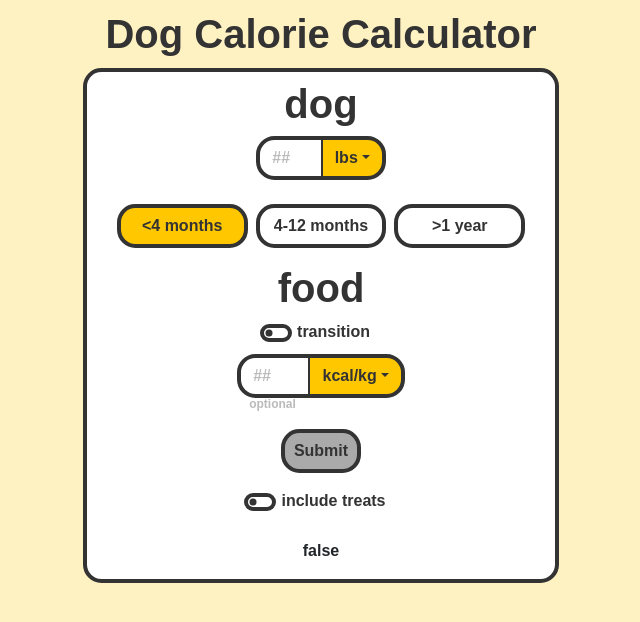
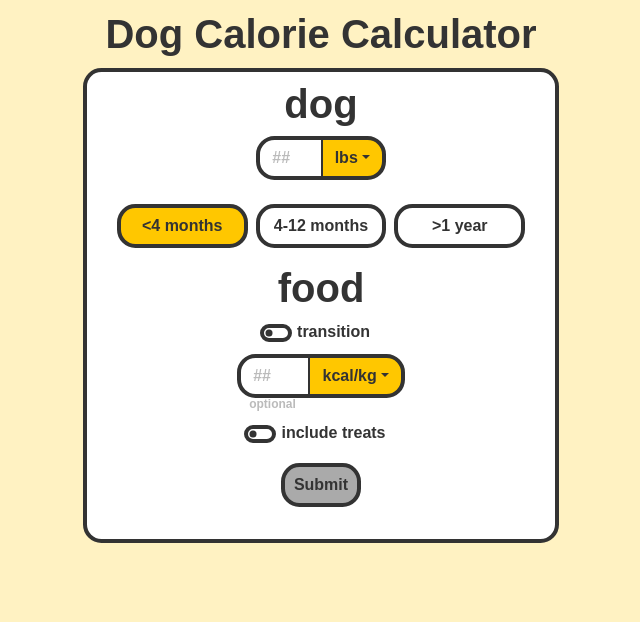
Before and after one commit to Naksp/PupCalCalc, a React (Create React App) app: page / in a window 1280 px wide. Shown: the top 622 px of the page, without its empty margins (319-959 px from the left). Built offline with nearby package versions, Linux system fonts and the light colour scheme; a web font is replaced by a local one.

Commit message:
undo some stuff and remove input outline

```diff
--- a/src/App.scss
+++ b/src/App.scss
@@ -53,6 +53,11 @@ h1 {
 #app-container {
   max-width: 500px;
   border: $color-outline;
+}
+
+// Removes blue outline on inputs
+input:focus {
+  box-shadow: none !important;
 }
 
 ul {
--- a/src/App.tsx
+++ b/src/App.tsx
@@ -26,28 +26,6 @@ function App() {
   const [finalFoodTransitionData, setFinalFoodTransitionData] = useState<string[]>([]);
 
   const [submitEnabled, setSubmitEnabled] = useState<boolean>(false);
-
-  const[updateRequested, setUpdateRequested] = useState<boolean>(false);
-
-  // const handleCaloriesChange = (calories: CaloriePair) => {
-  //   setCalories(calories);
-  //   setCaloriesMin(min);
-  //   setCaloriesMax(max);
-  // };
-
-  useEffect(() => {
-    if (!updateRequested) {
-      return;
-    }
-
-    setFinalCaloriesResult(caloriesResult);
-    setFinalFoodResult(foodResult);
-    setFinalFoodTransitionData(foodTransitionData);
-    setFinalTreatsResult(includeTreats ? treatsResult : '');
-
-    setUpdateRequested(false);
-
-  }, [foodResult, treatsResult]);
 
   const handleSubmit = async (e?: React.FormEvent<HTMLFormElement>) => {
     e?.preventDefault();
@@ -86,16 +64,16 @@ function App() {
               />
 
 
-              <button type='submit' id='submitButton' className='border-standard mb-3' disabled={!submitEnabled}>Submit</button>
-
-              <Row id="treat-switch-container" className="custom-switch-container mb-2">
+              <Row id="treat-switch-container" className="custom-switch-container mb-3">
                 <Form.Switch
                   checked={includeTreats}
-                  onChange={() => {setIncludeTreats(!includeTreats); setUpdateRequested(updateRequested => !updateRequested);}}
+                  onChange={() => setIncludeTreats(!includeTreats)}
                   className="custom-switch"
                   id="treat-switch"
                   label="include treats" />
               </Row>
+
+              <button type='submit' id='submitButton' className='border-standard mb-3' disabled={!submitEnabled}>Submit</button>
 
             </Form>
 
@@ -111,7 +89,6 @@ function App() {
               <h1 id="treat-result" className='mb-3'>{finalTreatsResult}</h1>
             ) : null
             }
-            {updateRequested ? <p>true</p> : <p>false</p>}
           </Row>
         </Card>
       </Container>
--- a/src/food-group.tsx
+++ b/src/food-group.tsx
@@ -209,7 +209,7 @@ function FoodGroup(props: {
           </Col>
         </Row>
       ) : (
-        <Row className='justify-content-center mb-3'>
+        <Row className='justify-content-center mb-2'>
           <Col className='col-8 col-sm-5'>
             <Row className='mb-0'>
               <InputGroup className='mb-0'>
```
